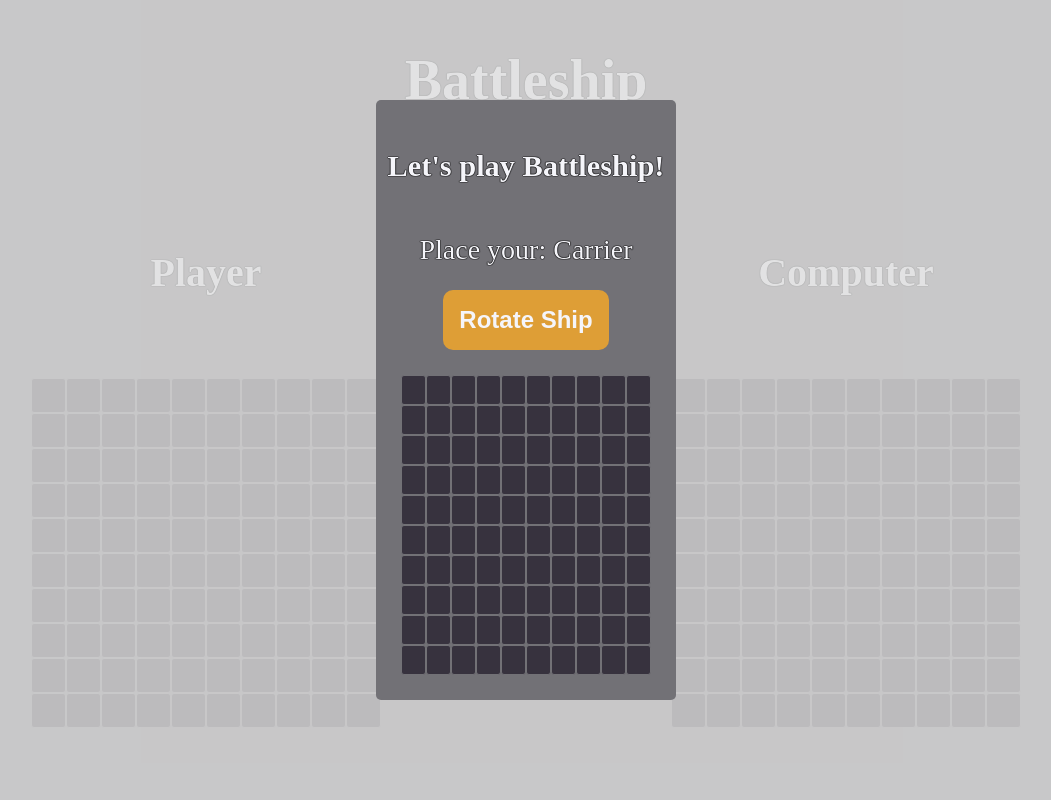
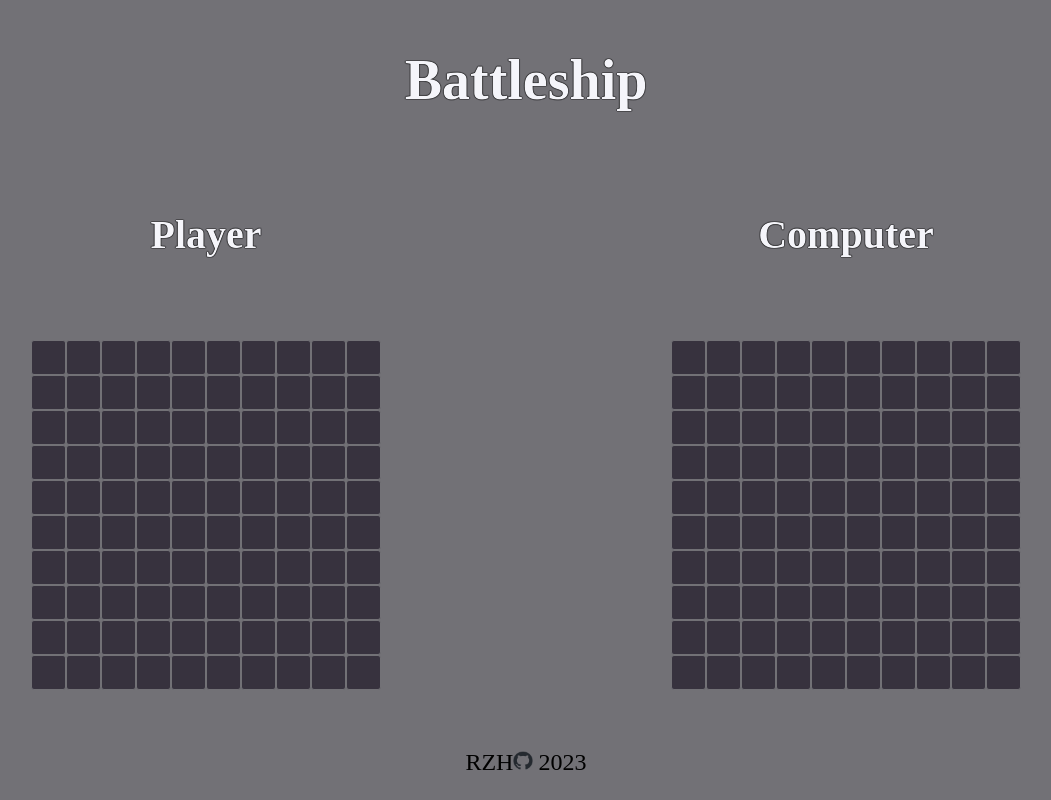
Before and after one commit to rzho17/battleship, a plain HTML site: page index.html in a window 1280 px wide. Shown: the whole page, without its empty margins (114-1165 px from the left). Drawn offline with Linux system fonts and the light colour scheme.

Commit message:
Add footer with link to github

```diff
--- a/index.html
+++ b/index.html
@@ -22,6 +22,20 @@
       </div>
     </main>
 
+    <footer>
+      <div class="footerContent">
+        <span
+          ><a href="https://github.com/rzho17">
+            RZH<img src="assets/github-mark.png" alt="github logo" />
+            <script>
+              let date = new Date();
+              document.write(date.getFullYear());
+            </script>
+          </a></span
+        >
+      </div>
+    </footer>
+
     <script src="main.js"></script>
   </body>
 </html>
--- a/styles.css
+++ b/styles.css
@@ -162,6 +162,27 @@ h2 {
   border-radius: 3px;
 }
 
+footer {
+  font-size: 1.5rem;
+  text-align: center;
+
+  margin: 1em;
+}
+
+.footerContent * {
+  text-decoration: none;
+  color: inherit;
+}
+
+img {
+  height: 0.8em;
+}
+
+img:hover {
+  height: 1em;
+  transition: 100ms ease-in-out;
+}
+
 .rotateBtn:hover,
 .playAgainBtn:hover {
   cursor: pointer;
@@ -178,7 +199,7 @@ h2 {
 
 @media only screen and (min-width: 768px) {
   .loadContainer {
-    /* display: none; */
+    display: none;
   }
 
   h1 {
```
Also changed, not shown: assets/github-mark.png (added).
